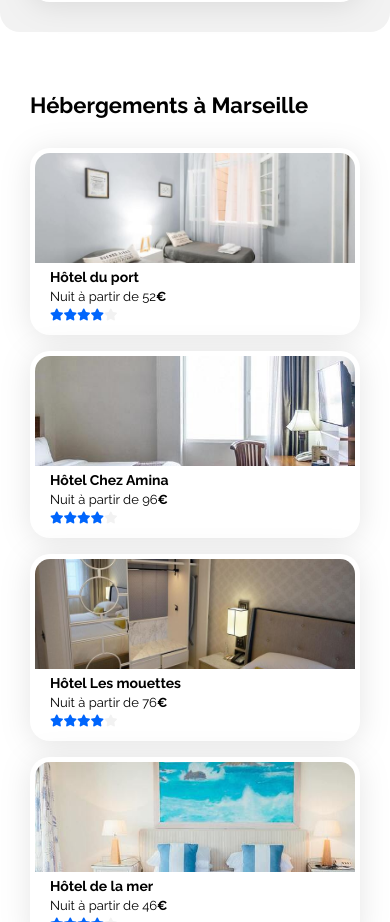
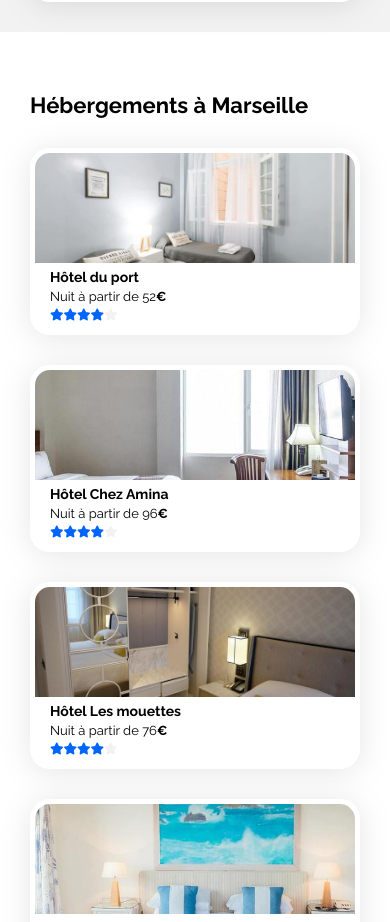
Before and after one commit to Wanakaaa/p2, a plain HTML site: page index.html in a window 390 px wide. Shown: the part 1078-2000 px from the top of the page. Drawn offline with Linux system fonts and the light colour scheme.

Commit message:
cleaner mobile version

```diff
--- a/css/style.css
+++ b/css/style.css
@@ -245,14 +245,14 @@ input:focus {
     width: 63%;
     display: flex;
     flex-direction: column;
-    justify-content: space-between;
+    gap: 30px;
 }
 
 .hebergements-cards {
     display: grid;
     grid-template-columns: repeat(3, 1fr);
     grid-template-rows: repeat(2, 1fr);
-    grid-gap: 16px;
+    grid-gap: 30px;
 }
 
 .hebergements-cards .card {
@@ -607,6 +607,10 @@ input:focus {
         gap: 30px;
     }
 
+    .hebergements-and-populaires section {
+        border-radius: 0px;
+    }
+
     .populaires {
         margin: 0px;
         display: flex;
```
